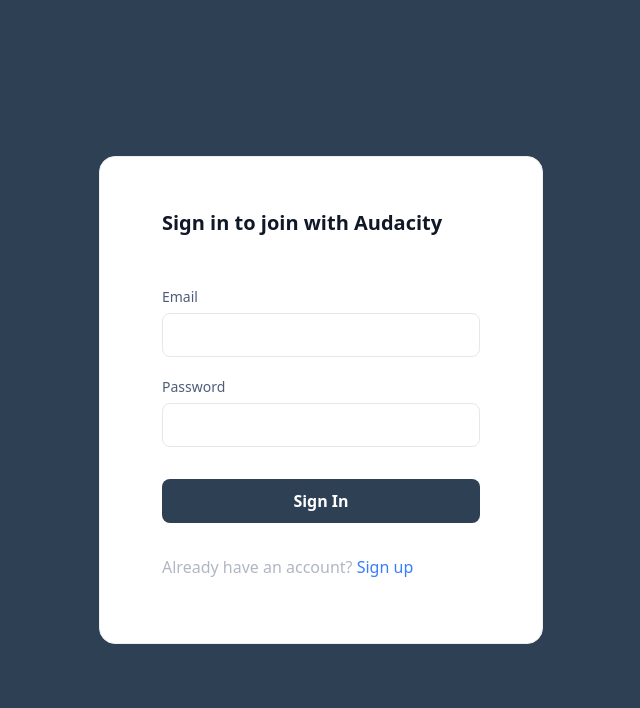
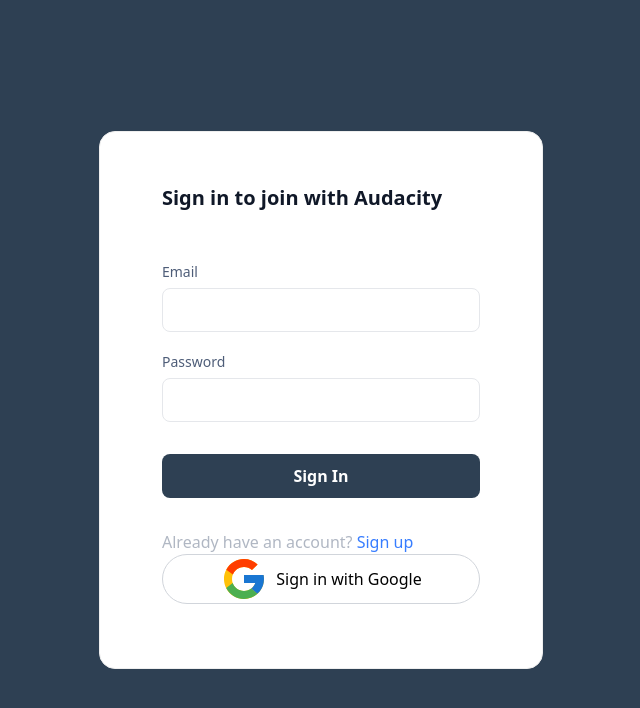
Before and after one commit to farjanaIslamNipa/audacity-job-task, a Vue app: page /sign-in in a window 1280 px wide. Shown: the top 708 px of the page, without its empty margins (319-959 px from the left). Built offline with nearby package versions, Linux system fonts and the light colour scheme.

Commit message:
remove files

```diff
--- a/src/data/videos.ts
+++ b/src/data/videos.ts
@@ -17,7 +17,7 @@ export const videos = [
   },
   {
     id: 5,
-    src: '/videos/video-5.mp4'
+    src: '/videos/video-2.mp4'
   },
   {
     id: 6,
--- a/src/views/auth/SignIn.vue
+++ b/src/views/auth/SignIn.vue
@@ -24,7 +24,10 @@
             </form>
 
             <div>
-              <button class="flex justify-center items-center gap-2"></button>
+              <button class="flex justify-center items-center gap-2 border border-gray-300 rounded-full w-full">
+                <img src="/images/google.svg" alt="Google Icon">
+                <span class="inline-block">Sign in with Google</span>
+              </button>
             </div>
           </div>
         </div>
```
Also changed, not shown: public/images/google.svg (added).
